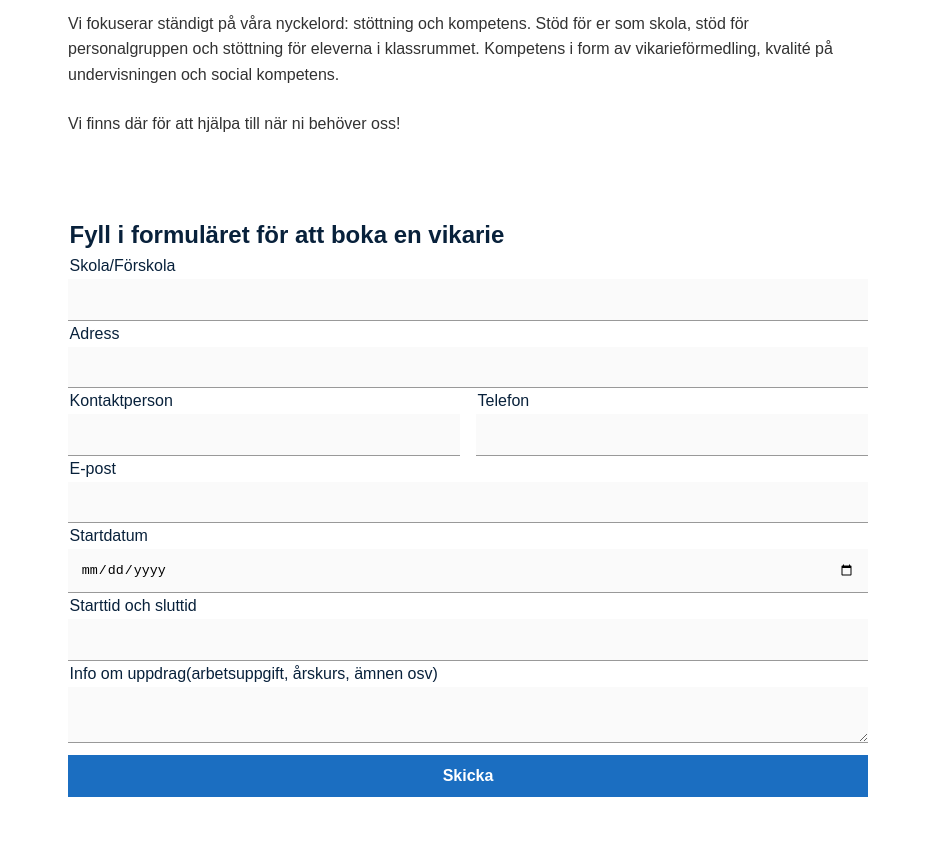
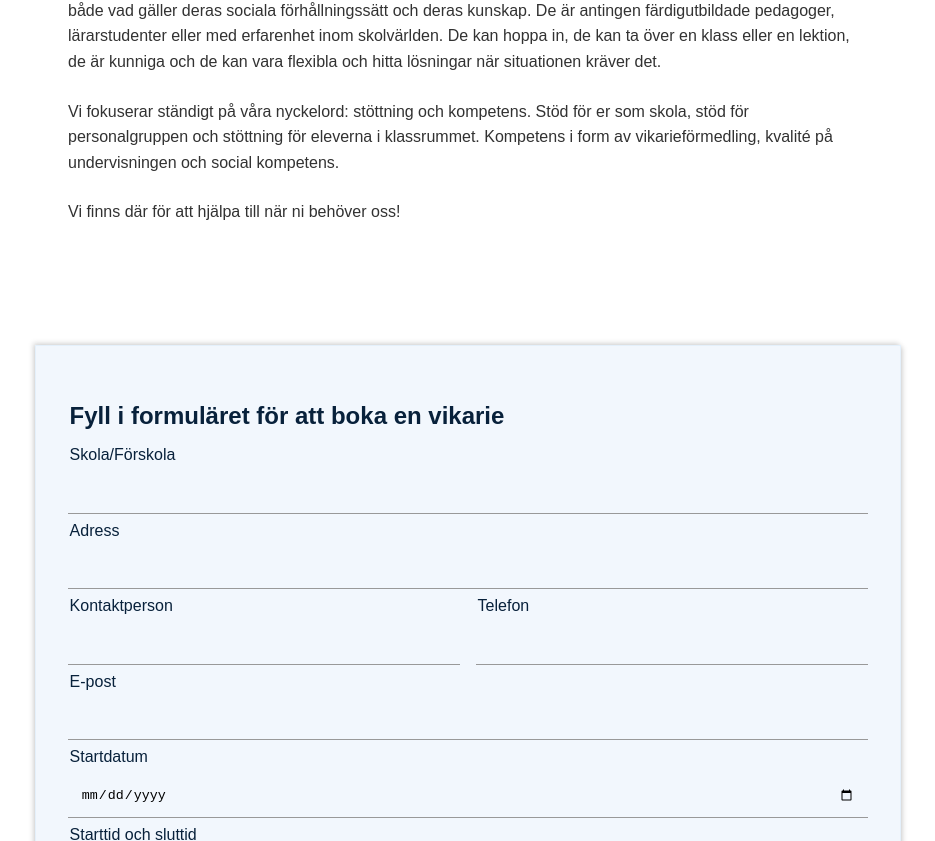
Before and after one commit to remisaado/staffing-web-app, a React (Create React App) app: page /for-skolor in a window 1280 px wide. Shown: the part 879-1720 px from the top of the page, without its empty margins (172-1107 px from the left). Built offline with nearby package versions, Linux system fonts and the light colour scheme.

Commit message:
Fixes issues with drawer menu on resize and disables scroll on menu open

```diff
--- a/src/App.css
+++ b/src/App.css
@@ -6,15 +6,9 @@
   --darkTheme: hsl(210, 75.5%, 28.1%);
   --darkerTheme: hsl(210, 75.5%, 13.1%);
 
-  --lighterThemeTrsp: hsla(210, 75.5%, 73.1%, 0.7);
-  --lightThemeTrsp: hsla(210, 75.5%, 58.1%, 0.7);
-  --themeTrsp: hsla(210, 75.5%, 43.1%, 0.7);
-  --darkThemeTrsp: hsla(210, 75.5%, 28.1%, 0.7);
-  --darkerThemeTrsp: hsla(210, 75.5%, 13.1%, 0.7);
-
   --transparent: hsla(0, 100%, 100%, 0);
   --white: hsl(0, 100%, 100%);
-  --black: hsl(0, 0%, 0%)
+  --black: hsl(0, 0%, 0%);
 }
 
 * {
@@ -24,6 +18,15 @@
 
 body {
   font-family: "Arial", sans-serif;
+}
+
+.resize-animation-stopper * {
+  animation: none !important;
+  transition: none !important;
+}
+
+.disable-scroll {
+  overflow: hidden;
 }
 /*Header*/
 .header-container {
@@ -42,7 +45,7 @@ body {
 }
 
 .schools-image {
-  background-image: linear-gradient(hsla(0, 0%, 0%, 0.6), hsla(0, 0%, 0%, 0.6)), url("./images/iStock-2.jpg");
+  background-image: linear-gradient(hsla(0, 0%, 0%, 0.6), hsla(0, 0%, 0%, 0.6)), url("./images/iStock-6.jpg");
 }
 
 .substitutes-image {
@@ -55,20 +58,6 @@ body {
 
 .contact-image {
   background-image: linear-gradient(hsla(0, 0%, 0%, 0.6), hsla(0, 0%, 0%, 0.6)), url("./images/iStock-5.jpg");
-}
-
-.main-page-text {
-  position: absolute;
-  top: 45%;
-  left: 0;
-  right: 0;
-  margin: 0 auto;
-  text-align: center;
-  color: white;
-}
-
-.hide {
-  display: none;
 }
 
 #header {
@@ -112,6 +101,20 @@ body {
   font-size: 1.02em;
 }
 
+.main-page-text {
+  position: absolute;
+  top: 45%;
+  left: 0;
+  right: 0;
+  margin: 0 auto;
+  text-align: center;
+  color: white;
+}
+
+.hide {
+  display: none;
+}
+
 .buttons-container {
   display: flex;
   position: absolute;
@@ -127,7 +130,7 @@ body {
   margin: 0.5rem;
   padding: 1.1rem 2.5rem;
   color: var(--lightTheme);
-  background-color: hsla(0, 0%, 0%, 0);
+  background-color: var(--transparent);
   border: 0.1rem solid var(--lightTheme);
   border-radius: 0.1rem;
   text-shadow: 2px 2px 4px hsla(0, 0%, 0%, 0.3);
@@ -149,7 +152,7 @@ body {
 }
 /*Bodies*/
 .text-container {
-  margin: 2rem auto;
+  margin: 15vh auto;
   padding: 0 2rem;
   max-width: 50rem;
 }
@@ -190,23 +193,15 @@ body {
 }
 
 /*Forms*/
-.school-form-section {
-  /* background-size: cover;
-  background-position: center;
-  background-repeat: no-repeat;
-  background-image: linear-gradient(hsla(210, 75.5%, 43.1%, 0.6), hsla(210, 75.5%, 43.1%, 0.6)), url("./images/iStock-6.jpg"); */
-}
-
-.substites-form-section {
-
-}
-
 .form {
   display: flex;
   flex-direction: column;
   padding: 3rem 2rem;
-  margin: 0 auto;
+  margin: 10vh auto;
   max-width: 50rem;
+  background-color: hsl(210, 75.5%, 97%);
+  border: 0.1rem solid hsl(210, 75.5%, 94%);
+  box-shadow: 2px 2px 5px hsla(0, 0%, 0%, 0.15), -2px -2px 5px hsla(0, 0%, 0%, 0.15);
 }
 
 .form h2 {
@@ -217,20 +212,21 @@ body {
 .form textArea {
   padding: 0.8rem;
   outline: none;
-  background-color: hsla(0, 0%, 98%, 1);
+  background-color: var(--transparent);
   border: none;
   border-bottom: 0.1rem solid hsl(0, 0%, 60%);
-  transition: border-color 0.3s;
+  transition: all 0.3s;
 }
 
 .form input:focus,
 .form textArea:focus {
   border-color: #05f7ff;
+  background-color: hsla(0, 0%, 100%, 1);
 }
 
 .form input[type="file"] {
   padding: 0.8rem 0;
-  background-color: hsla(0, 0%, 50%, 0);
+  background-color: var(--transparent);
   border: none;
 }
 
@@ -247,7 +243,7 @@ body {
 
 .form label,
 .form h2 {
-  margin: 0.25rem 0.1rem 0.25rem;
+  margin: 0.5rem 0.1rem 0.5rem;
   color: var(--darkerTheme);
 }
 
--- a/src/App.js
+++ b/src/App.js
@@ -4,6 +4,15 @@ import { Home, ForSchools, ForSubstitutes, About, Contact } from './pages';
 import { BrowserRouter as Router, Routes, Route } from 'react-router-dom';
 
 function App() {
+
+  let resizeTimer;
+  window.addEventListener("resize", () => {
+    document.body.classList.add("resize-animation-stopper");
+    clearTimeout(resizeTimer);
+    resizeTimer = setTimeout(() => {
+      document.body.classList.remove("resize-animation-stopper");
+    }, 400);
+  });
 
   return (
     <Router>
--- a/src/components/menuNavigation.js
+++ b/src/components/menuNavigation.js
@@ -1,4 +1,4 @@
-import React, { useState } from 'react';
+import React, { useState, useEffect } from 'react';
 import { faBars, faTimes } from '@fortawesome/free-solid-svg-icons';
 import { FontAwesomeIcon } from '@fortawesome/react-fontawesome';
 import { useTransition, animated } from 'react-spring';
@@ -6,6 +6,10 @@ import { Link } from 'react-router-dom';
 
 function MenuNavigation() {
   const [menuToggled, setMenuToggled] = useState(false);
+
+  useEffect(() => {
+    document.body.classList.toggle('disable-scroll', menuToggled);
+  },[menuToggled])
 
   const menuMaskTransitions = useTransition(menuToggled, {
     from: { opacity: 0 },
```
